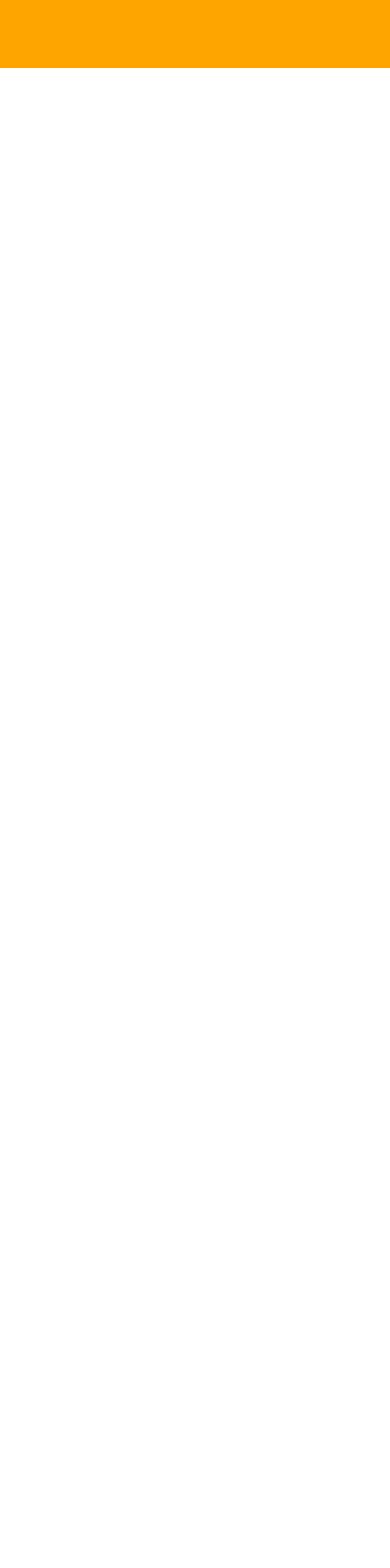
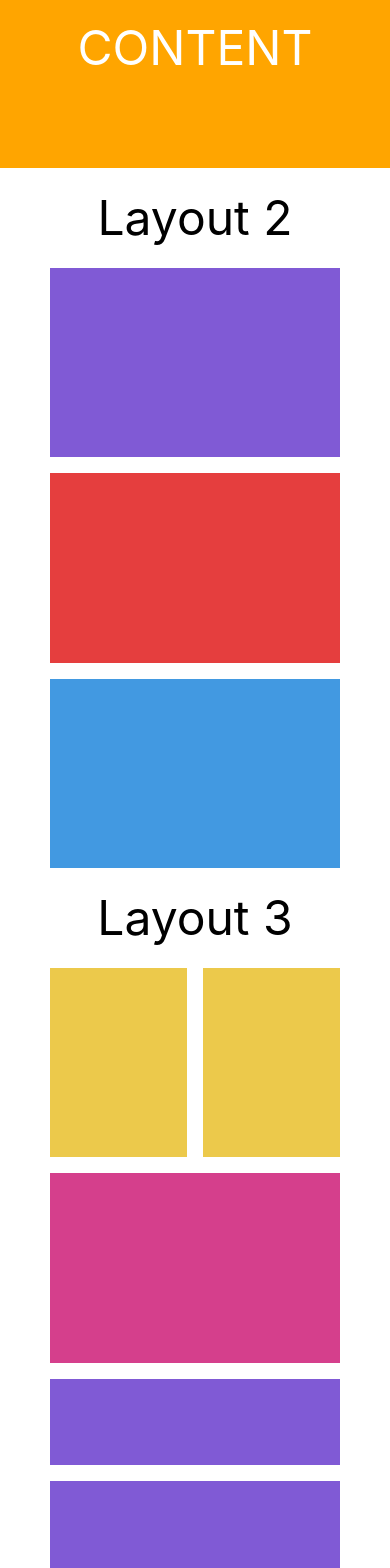
Before and after one commit to soumyah1512/240523, a React (Create React App) app in the folder my-app/: page / in a window 390 px wide. Shown: the part 412-1980 px from the top of the page. Before the commit the page ends 844 px from the top, so only its background shows below. Built offline with nearby package versions, Linux system fonts and the light colour scheme.

Commit message:
Completed As-1-P-1

```diff
--- a/my-app/src/App.js
+++ b/my-app/src/App.js
@@ -2,13 +2,20 @@ import React from 'react';
 import {ChakraProvider, useMediaQuery} from '@chakra-ui/react';
 import Desktop from './Assignment-1/1/Desktop';
 import Mobile from './Assignment-1/1/Mobile';
+import Small from './Assignment-1/1/Small';
+import Medium from './Assignment-1/1/Medium';
+import Large from './Assignment-1/1/Large';
 
 
 function App() {
   const [isMobile] = useMediaQuery("(max-width: 430px)")
+  const [isS] = useMediaQuery("(max-width: 320px)")
+
+
   return (
     <ChakraProvider>
       {isMobile ? <Mobile/> : <Desktop/>}
+      {isS ? <Small/> : <Medium/>}
     </ChakraProvider>
   );
 }
--- /dev/null
+++ b/my-app/src/Assignment-1/1/Large.jsx
@@ -0,0 +1,24 @@
+import { Box, Center, Grid, GridItem, Text } from '@chakra-ui/react'
+import React from 'react'
+
+const Large = () => {
+  return (
+    <>
+        <Box>
+            <Center h='100' color='black'>
+                <Text fontSize='5xl'>Layout 3</Text>
+            </Center>
+        </Box>
+        <Grid templateRows='repeat(6,1fr)' templateColumns='repeat(6,1fr)' h='600' gap={4} margin='0px 50px'>
+            <GridItem w='100%' rowSpan='2' colSpan='3' bg='yellow.400' />
+            <GridItem w='100%' rowSpan='2' colSpan='3' bg='yellow.400' />
+            <GridItem w='100%' rowSpan='2' colSpan='6' bg='pink.500' />
+            <GridItem w='100%' rowSpan='2' colSpan='2' bg='purple.500' />
+            <GridItem w='100%' rowSpan='2' colSpan='2' bg='purple.500' />
+            <GridItem w='100%' rowSpan='2' colSpan='2' bg='purple.500' />
+        </Grid>
+    </>
+  )
+}
+
+export default Large
--- /dev/null
+++ b/my-app/src/Assignment-1/1/Medium.jsx
@@ -0,0 +1,23 @@
+import { Box, Center, Grid, GridItem, Text } from '@chakra-ui/react'
+import React from 'react'
+
+const Medium = () => {
+  return (
+    <>
+        <Box>
+            <Center h='100' color='black'>
+                <Text fontSize='5xl'>Layout 3</Text>
+            </Center>
+        </Box>
+        <Grid templateRows='repeat(6,1fr)' templateColumns='repeat(2,1fr)' h='600' gap={4} margin='0px 50px'>
+            <GridItem w='100%' rowSpan='2' bg='yellow.400' />
+            <GridItem w='100%' rowSpan='2' bg='yellow.400' />
+            <GridItem w='100%' colSpan='2' rowSpan='2' bg='pink.500' />
+            <GridItem w='100%' colSpan='2' bg='purple.500' />
+            <GridItem w='100%' colSpan='2' bg='purple.500' />
+        </Grid>
+    </>
+  )
+}
+
+export default Medium
--- a/my-app/src/Assignment-1/1/Mobile.jsx
+++ b/my-app/src/Assignment-1/1/Mobile.jsx
@@ -1,9 +1,14 @@
-import { Center, Grid, GridItem, Text } from '@chakra-ui/react'
+import { Box, Center, Grid, GridItem, Text } from '@chakra-ui/react'
 import React from 'react'
 
 const Mobile = () => {
   return (
     <>
+        <Box>
+            <Center h='100' color='black'>
+                <Text fontSize='5xl'>Layout 1</Text>
+            </Center>
+        </Box>
         <Grid templateRows='repeat(4,1fr)'>
             <GridItem w='100%'  bg='blue.500' p={6}>
                 <Center h='100%' color='white'>
@@ -21,6 +26,16 @@ const Mobile = () => {
                 </Center>
             </GridItem>
         </Grid>
+        <Box>
+            <Center h='100' color='black'>
+                <Text fontSize='5xl'>Layout 2</Text>
+            </Center>
+        </Box>
+        <Grid templateRows='repeat(3,1fr)' h='600' gap={4} margin='0px 50px'>
+            <GridItem w='100%' bg='purple.500' />
+            <GridItem w='100%' bg='red.500' />
+            <GridItem w='100%' bg='blue.400' />
+        </Grid>
     </>
   )
 }
--- /dev/null
+++ b/my-app/src/Assignment-1/1/Small.jsx
@@ -0,0 +1,23 @@
+import { Box, Center, Grid, GridItem, Text } from '@chakra-ui/react'
+import React from 'react'
+
+const Small = () => {
+  return (
+    <>
+        <Box>
+            <Center h='100' color='black'>
+                <Text fontSize='5xl'>Layout 3</Text>
+            </Center>
+        </Box>
+        <Grid templateRows='repeat(7,1fr)' h='600' gap={4} margin='0px 50px'>
+            <GridItem w='100%' bg='yellow.400' />
+            <GridItem w='100%' bg='yellow.400' />
+            <GridItem w='100%' rowSpan='3' bg='pink.500' />
+            <GridItem w='100%' bg='purple.500' />
+            <GridItem w='100%' bg='purple.500' />
+        </Grid>
+    </>
+  )
+}
+
+export default Small
```
